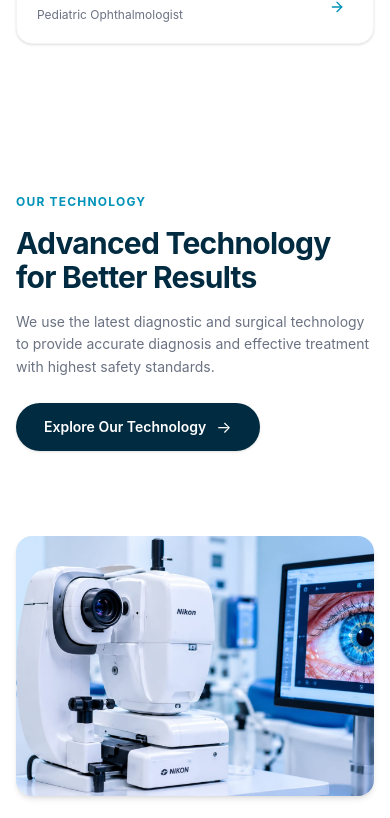
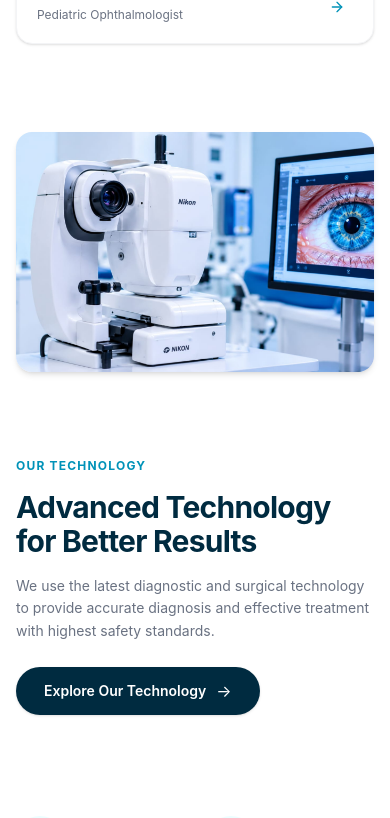
Before and after one commit to NoumaArshad122/Eye-care-, a React (Vite) app: page / in a window 390 px wide. Shown: the part 5439-6257 px from the top of the page. Built offline with nearby package versions, Linux system fonts and the light colour scheme.

Commit message:
Position images at the top of content on mobile devices for Contact and Technology sections

```diff
--- a/src/Components/Contact.jsx
+++ b/src/Components/Contact.jsx
@@ -14,8 +14,18 @@ export default function Contact() {
                 />
             </div>
 
-            {/* Left Content Container (standard max-w-7xl alignment) */}
+            {/* Content Container (standard max-w-7xl alignment) */}
             <div className="max-w-7xl mx-auto px-4 sm:px-6 lg:px-8 relative z-10">
+
+                {/* Mobile / Tablet Image: At top for mobile */}
+                <div className="block lg:hidden mb-8 w-full h-[240px] sm:h-[320px] overflow-hidden rounded-2xl shadow-md">
+                    <img
+                        src={buildingImg}
+                        alt="Eye Hospital Building"
+                        className="w-full h-full object-cover object-center"
+                    />
+                </div>
+
                 <div className="w-full lg:w-[45%] xl:w-[43%] min-h-[380px] lg:min-h-[440px] flex flex-col justify-center space-y-6">
 
                     {/* Header */}
@@ -81,15 +91,6 @@ export default function Contact() {
                     </div>
 
                 </div>
-
-                {/* Mobile / Tablet Image */}
-                <div className="block lg:hidden mt-8 w-full h-[260px] sm:h-[340px] overflow-hidden rounded-2xl shadow-md">
-                    <img
-                        src={buildingImg}
-                        alt="Eye Hospital Building"
-                        className="w-full h-full object-cover object-center"
-                    />
-                </div>
             </div>
         </section>
     );
--- a/src/Components/advanceFeatures.jsx
+++ b/src/Components/advanceFeatures.jsx
@@ -41,6 +41,15 @@ export default function AdvancedTechnology() {
 
                 {/* Left Content Container (matches max-w-7xl alignment) */}
                 <div className="max-w-7xl mx-auto px-4 sm:px-6 lg:px-8">
+                    {/* Mobile & Tablet Image: At top for mobile */}
+                    <div className="block lg:hidden mb-6 w-full h-[240px] sm:h-[320px] overflow-hidden rounded-2xl shadow-md">
+                        <img
+                            src={techImage}
+                            alt="Advanced Eye Technology Equipment"
+                            className="w-full h-full object-cover object-center"
+                        />
+                    </div>
+
                     <div className="w-full lg:w-[45%] xl:w-[43%] min-h-[380px] lg:min-h-[420px] flex flex-col justify-center space-y-4 md:space-y-5 py-4">
                         <span className="text-xs sm:text-sm font-bold tracking-widest uppercase text-cyan-600 block">
                             OUR TECHNOLOGY
@@ -64,15 +73,6 @@ export default function AdvancedTechnology() {
                                 <span className="text-base font-normal">→</span>
                             </a>
                         </div>
-                    </div>
-
-                    {/* Mobile & Tablet Image */}
-                    <div className="block lg:hidden mt-6 mb-8 w-full h-[260px] sm:h-[320px] overflow-hidden rounded-2xl shadow-md">
-                        <img
-                            src={techImage}
-                            alt="Advanced Eye Technology Equipment"
-                            className="w-full h-full object-cover object-center"
-                        />
                     </div>
                 </div>
             </div>
```
